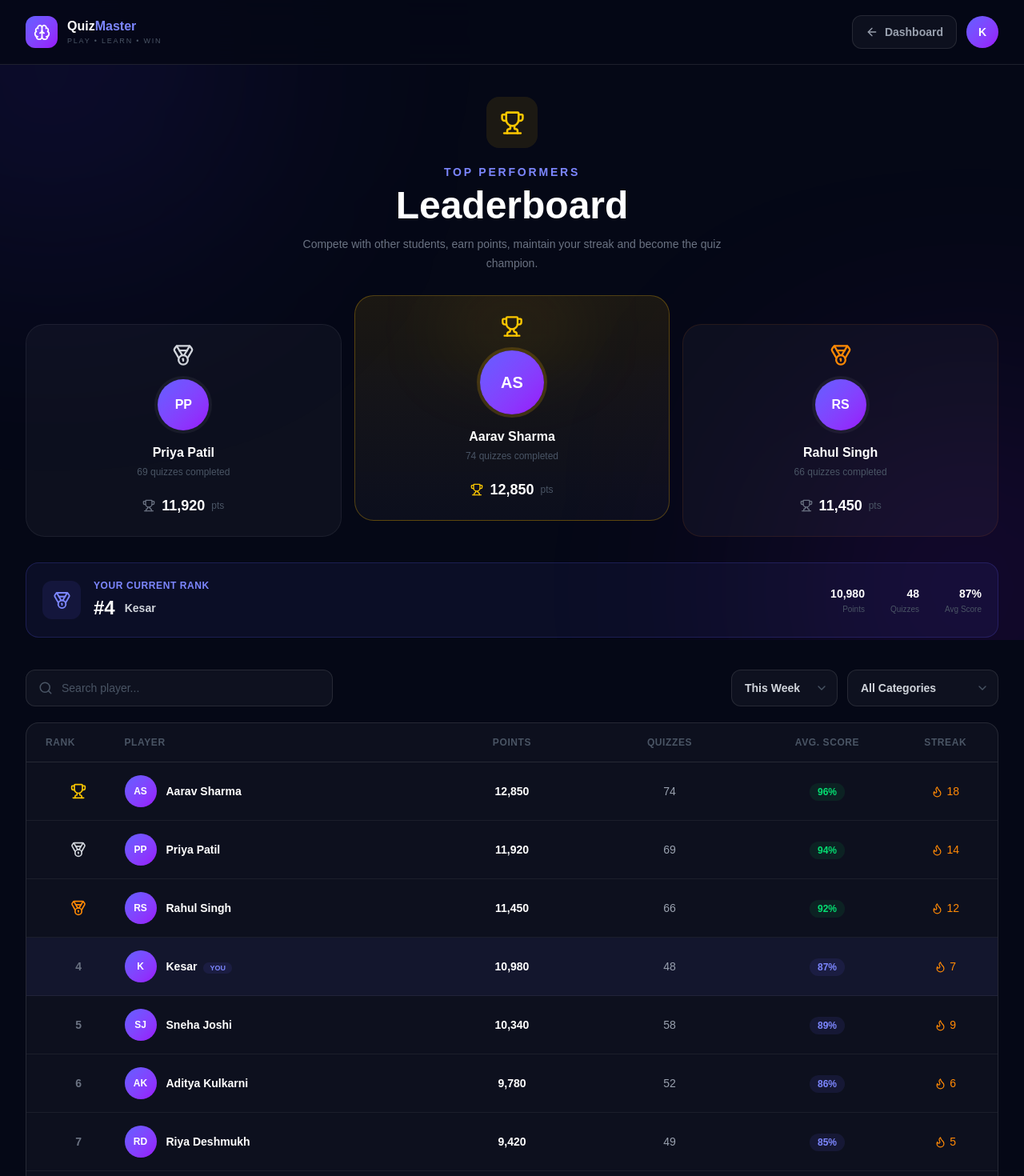
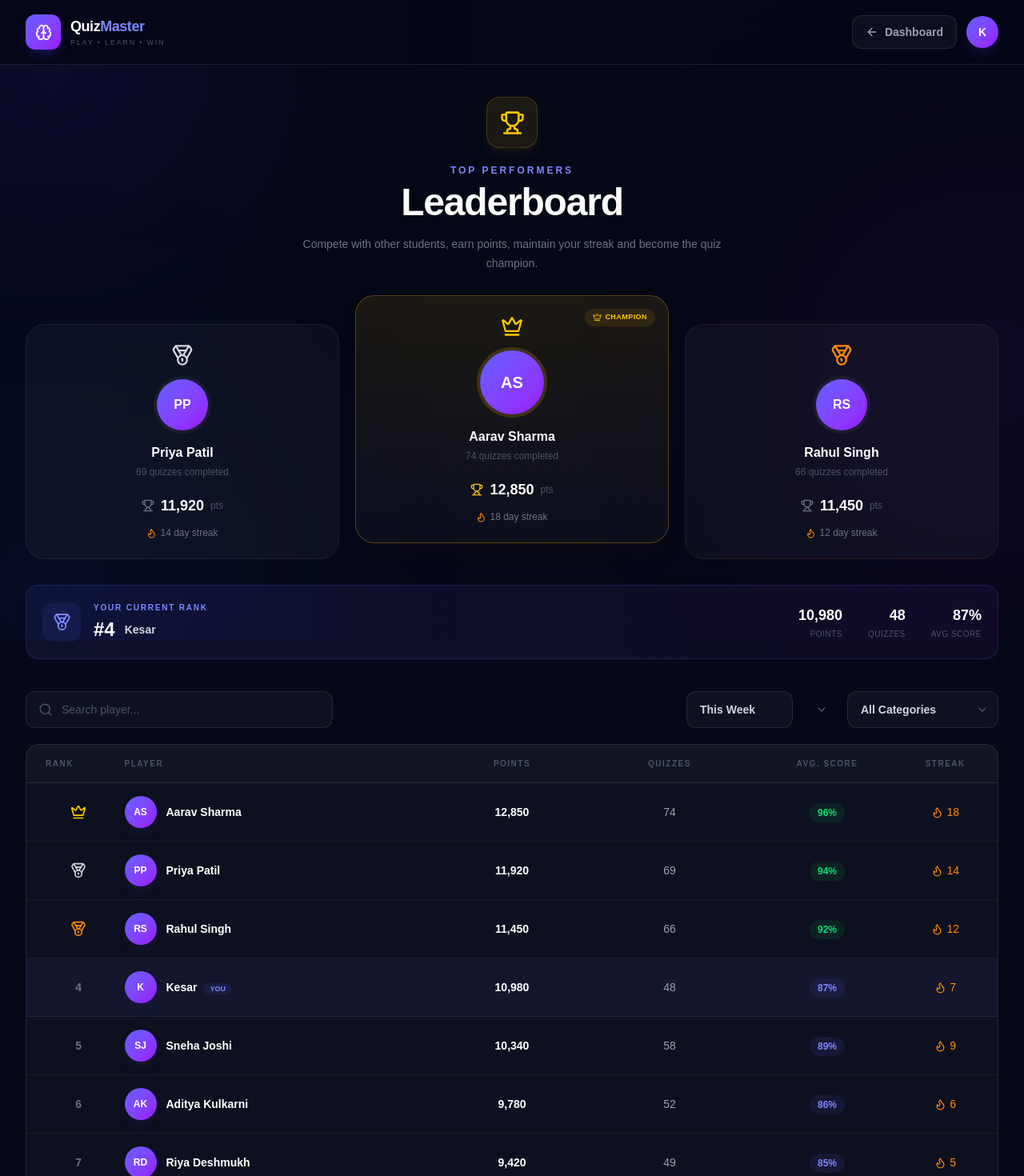
Before and after one commit to Kesarkarale/quize-platform, a Next.js app: page /leaderboard in a window 1280 px wide. Shown: the top 1470 px of the page at 80% size. Built offline with nearby package versions, Linux system fonts and the light colour scheme.

Commit message:
Update page.tsx

```diff
--- a/app/leaderboard/page.tsx
+++ b/app/leaderboard/page.tsx
@@ -2,22 +2,20 @@
 
 import { useEffect, useMemo, useState } from "react";
 import Link from "next/link";
-
 import {
   ArrowLeft,
   ArrowRight,
   Award,
-  BarChart3,
   Brain,
   ChevronDown,
   Flame,
   Medal,
   Search,
   Trophy,
-  Users,
   Zap,
+  Crown,
+  Star,
 } from "lucide-react";
-
 import { motion } from "framer-motion";
 
 type Player = {
@@ -134,24 +132,17 @@ const categories = [
 ];
 
 export default function LeaderboardPage() {
-  const [players, setPlayers] =
-    useState<Player[]>(initialPlayers);
-
-  const [period, setPeriod] =
-    useState("This Week");
-
-  const [category, setCategory] =
-    useState("All Categories");
-
+  const [players, setPlayers] = useState<Player[]>(initialPlayers);
+  const [period, setPeriod] = useState("This Week");
+  const [category, setCategory] = useState("All Categories");
   const [search, setSearch] = useState("");
 
   /* =========================================
-     UPDATE USER SCORE FROM RESULT
+     UPDATE USER SCORE FROM QUIZ RESULT
   ========================================= */
 
   useEffect(() => {
-    const savedResult =
-      localStorage.getItem("quizResult");
+    const savedResult = localStorage.getItem("quizResult");
 
     if (!savedResult) return;
 
@@ -163,16 +154,23 @@ export default function LeaderboardPage() {
       }
 
       setPlayers((currentPlayers) => {
-        const exists = currentPlayers.find(
+        const currentUser = currentPlayers.find(
           (player) => player.current
         );
 
-        if (!exists) {
+        if (!currentUser) {
           return currentPlayers;
         }
 
-        const updated = currentPlayers.map(
-          (player) => {
+        const alreadyUpdated = localStorage.getItem(
+          "leaderboardResultUpdated"
+        );
+
+        if (alreadyUpdated === savedResult) {
+          return currentPlayers;
+        }
+
+        const updatedPlayers = currentPlayers.map((player) => {
           if (!player.current) {
             return player;
           }
@@ -181,46 +179,50 @@ export default function LeaderboardPage() {
             ...player,
             points:
               player.points +
-                result.correct * 100,
-              quizzes:
-                player.quizzes + 1,
+              (typeof result.correct === "number"
+                ? result.correct * 100
+                : 0),
+            quizzes: player.quizzes + 1,
             score: result.score,
           };
-          }
-        );
+        });
 
-        return updated
+        const sortedPlayers = [...updatedPlayers]
           .sort((a, b) => b.points - a.points)
           .map((player, index) => ({
             ...player,
             rank: index + 1,
           }));
+
+        localStorage.setItem(
+          "leaderboardResultUpdated",
+          savedResult
+        );
+
+        return sortedPlayers;
       });
-    } catch {
-      // Ignore invalid localStorage data
+    } catch (error) {
+      console.error("Leaderboard result error:", error);
     }
   }, []);
 
   /* =========================================
-     SEARCH
+     SEARCH + FILTER
   ========================================= */
 
   const filteredPlayers = useMemo(() => {
     return players.filter((player) =>
-      player.name
-        .toLowerCase()
-        .includes(search.toLowerCase())
+      player.name.toLowerCase().includes(search.toLowerCase())
     );
   }, [players, search]);
 
   const topThree = players.slice(0, 3);
 
   const currentUser =
-    players.find((player) => player.current) ||
-    players[3];
+    players.find((player) => player.current) ?? players[3];
 
   return (
-    <main className="min-h-screen bg-[#050816] text-white">
+    <main className="min-h-screen overflow-x-hidden bg-[#050816] text-white">
       {/* =====================================
           BACKGROUND
       ===================================== */}
@@ -228,7 +230,9 @@ export default function LeaderboardPage() {
       <div className="pointer-events-none fixed inset-0 overflow-hidden">
         <div className="absolute -left-40 -top-40 h-[450px] w-[450px] rounded-full bg-indigo-600/15 blur-[140px]" />
 
-        <div className="absolute -bottom-40 -right-40 h-[450px] w-[450px] rounded-full bg-purple-600/15 blur-[140px]" />
+        <div className="absolute right-[-180px] top-[30%] h-[450px] w-[450px] rounded-full bg-purple-600/10 blur-[140px]" />
+
+        <div className="absolute -bottom-40 -left-40 h-[450px] w-[450px] rounded-full bg-blue-600/10 blur-[140px]" />
       </div>
 
       {/* =====================================
@@ -237,32 +241,36 @@ export default function LeaderboardPage() {
 
       <header className="sticky top-0 z-50 border-b border-white/10 bg-[#050816]/85 backdrop-blur-xl">
         <div className="mx-auto flex h-20 max-w-7xl items-center justify-between px-5 lg:px-8">
+          {/* LOGO */}
+
           <Link
             href="/student/dashboard"
-            className="flex items-center gap-3"
+            className="group flex items-center gap-3"
           >
-            <div className="flex h-10 w-10 items-center justify-center rounded-xl bg-gradient-to-br from-indigo-500 to-purple-600">
+            <div className="flex h-11 w-11 items-center justify-center rounded-xl bg-gradient-to-br from-indigo-500 to-purple-600 shadow-lg shadow-indigo-600/20 transition group-hover:scale-105">
               <Brain size={21} />
             </div>
 
             <div>
-              <h1 className="font-black">
+              <h1 className="text-lg font-black tracking-tight">
                 Quiz
                 <span className="text-indigo-400">
                   Master
                 </span>
               </h1>
 
-              <p className="hidden text-[9px] tracking-[0.2em] text-gray-600 sm:block">
+              <p className="hidden text-[9px] font-medium tracking-[0.2em] text-gray-600 sm:block">
                 PLAY • LEARN • WIN
               </p>
             </div>
           </Link>
 
+          {/* HEADER RIGHT */}
+
           <div className="flex items-center gap-3">
             <Link
               href="/student/dashboard"
-              className="flex items-center gap-2 rounded-xl border border-white/10 bg-white/[0.04] px-4 py-2.5 text-sm font-semibold text-gray-400 transition hover:bg-white/[0.08] hover:text-white"
+              className="flex items-center gap-2 rounded-xl border border-white/10 bg-white/[0.04] px-4 py-2.5 text-sm font-semibold text-gray-400 transition hover:border-white/20 hover:bg-white/[0.08] hover:text-white"
             >
               <ArrowLeft size={16} />
 
@@ -271,7 +279,7 @@ export default function LeaderboardPage() {
               </span>
             </Link>
 
-            <div className="flex h-10 w-10 items-center justify-center rounded-full bg-gradient-to-br from-indigo-500 to-purple-600 text-sm font-bold">
+            <div className="flex h-10 w-10 items-center justify-center rounded-full bg-gradient-to-br from-indigo-500 to-purple-600 text-sm font-bold shadow-lg shadow-indigo-600/20">
               K
             </div>
           </div>
@@ -283,53 +291,46 @@ export default function LeaderboardPage() {
       ===================================== */}
 
       <div className="relative z-10 mx-auto max-w-7xl px-5 py-10 lg:px-8">
-        {/* HERO */}
+        {/* =====================================
+            HERO
+        ===================================== */}
 
-        <motion.div
-          initial={{
-            opacity: 0,
-            y: 20,
-          }}
-          animate={{
-            opacity: 1,
-            y: 0,
-          }}
+        <motion.section
+          initial={{ opacity: 0, y: 20 }}
+          animate={{ opacity: 1, y: 0 }}
+          transition={{ duration: 0.5 }}
           className="text-center"
         >
-          <div className="mx-auto flex h-16 w-16 items-center justify-center rounded-2xl bg-yellow-500/10 text-yellow-400">
+          <div className="mx-auto flex h-16 w-16 items-center justify-center rounded-2xl border border-yellow-500/20 bg-yellow-500/10 text-yellow-400 shadow-lg shadow-yellow-500/5">
             <Trophy size={31} />
           </div>
 
-          <p className="mt-5 text-sm font-semibold uppercase tracking-[0.2em] text-indigo-400">
+          <p className="mt-5 text-xs font-bold uppercase tracking-[0.25em] text-indigo-400">
             Top Performers
           </p>
 
-          <h1 className="mt-2 text-4xl font-black sm:text-5xl">
+          <h1 className="mt-2 text-4xl font-black tracking-tight sm:text-5xl">
             Leaderboard
           </h1>
 
-          <p className="mx-auto mt-3 max-w-xl text-sm leading-6 text-gray-500">
+          <p className="mx-auto mt-4 max-w-xl text-sm leading-6 text-gray-500">
             Compete with other students, earn points,
             maintain your streak and become the quiz
             champion.
           </p>
-        </motion.div>
+        </motion.section>
 
         {/* =====================================
             PODIUM
         ===================================== */}
 
         <section className="mt-12">
-          <div className="grid items-end gap-4 md:grid-cols-3">
-            {/* SECOND */}
-
+          <div className="grid items-end gap-5 md:grid-cols-3">
             <PodiumCard
               player={topThree[1]}
               position={2}
               delay={0.15}
             />
-
-            {/* FIRST */}
 
             <PodiumCard
               player={topThree[0]}
@@ -337,8 +338,6 @@ export default function LeaderboardPage() {
               delay={0}
               first
             />
-
-            {/* THIRD */}
 
             <PodiumCard
               player={topThree[2]}
@@ -352,28 +351,20 @@ export default function LeaderboardPage() {
             USER RANK
         ===================================== */}
 
-        <motion.div
-          initial={{
-            opacity: 0,
-            y: 20,
-          }}
-          animate={{
-            opacity: 1,
-            y: 0,
-          }}
-          transition={{
-            delay: 0.3,
-          }}
-          className="mt-8 rounded-2xl border border-indigo-500/20 bg-indigo-500/[0.07] p-5"
+        <motion.section
+          initial={{ opacity: 0, y: 20 }}
+          animate={{ opacity: 1, y: 0 }}
+          transition={{ delay: 0.35 }}
+          className="mt-8 overflow-hidden rounded-2xl border border-indigo-500/20 bg-gradient-to-r from-indigo-500/[0.10] to-purple-500/[0.06] p-5 shadow-xl shadow-indigo-950/10"
         >
           <div className="flex flex-col gap-5 sm:flex-row sm:items-center sm:justify-between">
             <div className="flex items-center gap-4">
-              <div className="flex h-12 w-12 items-center justify-center rounded-xl bg-indigo-500/10 text-indigo-400">
+              <div className="flex h-12 w-12 shrink-0 items-center justify-center rounded-xl bg-indigo-500/10 text-indigo-400">
                 <Medal size={23} />
               </div>
 
               <div>
-                <p className="text-xs font-semibold uppercase tracking-wider text-indigo-400">
+                <p className="text-[10px] font-bold uppercase tracking-[0.18em] text-indigo-400">
                   Your Current Rank
                 </p>
 
@@ -406,7 +397,7 @@ export default function LeaderboardPage() {
               />
             </div>
           </div>
-        </motion.div>
+        </motion.section>
 
         {/* =====================================
             FILTERS
@@ -414,7 +405,7 @@ export default function LeaderboardPage() {
 
         <section className="mt-10">
           <div className="flex flex-col gap-4 lg:flex-row lg:items-center lg:justify-between">
-            {/* Search */}
+            {/* SEARCH */}
 
             <div className="relative w-full lg:max-w-sm">
               <Search
@@ -425,17 +416,15 @@ export default function LeaderboardPage() {
               <input
                 type="text"
                 value={search}
-                onChange={(e) =>
-                  setSearch(e.target.value)
-                }
+                onChange={(e) => setSearch(e.target.value)}
                 placeholder="Search player..."
-                className="w-full rounded-xl border border-white/10 bg-white/[0.04] py-3 pl-11 pr-4 text-sm text-white outline-none placeholder:text-gray-600 focus:border-indigo-500/50"
+                className="w-full rounded-xl border border-white/10 bg-white/[0.04] py-3 pl-11 pr-4 text-sm text-white outline-none transition placeholder:text-gray-600 focus:border-indigo-500/60 focus:bg-white/[0.06]"
               />
             </div>
 
-            {/* Filters */}
+            {/* FILTERS */}
 
-            <div className="flex flex-col gap-3 sm:flex-row">
+            <div className="grid grid-cols-1 gap-3 sm:grid-cols-2">
               <FilterSelect
                 value={period}
                 options={[
@@ -459,17 +448,13 @@ export default function LeaderboardPage() {
             TABLE
         ===================================== */}
 
-        <section className="mt-5 overflow-hidden rounded-2xl border border-white/10 bg-white/[0.035]">
-          {/* Desktop Header */}
+        <section className="mt-5 overflow-hidden rounded-2xl border border-white/10 bg-white/[0.035] shadow-2xl shadow-black/10">
+          {/* DESKTOP HEADER */}
 
-          <div className="hidden grid-cols-12 gap-4 border-b border-white/10 px-6 py-4 text-xs font-semibold uppercase tracking-wider text-gray-600 md:grid">
-            <div className="col-span-1">
-              Rank
-            </div>
+          <div className="hidden grid-cols-12 gap-4 border-b border-white/10 bg-white/[0.02] px-6 py-4 text-[10px] font-bold uppercase tracking-[0.15em] text-gray-600 md:grid">
+            <div className="col-span-1">Rank</div>
 
-            <div className="col-span-4">
-              Player
-            </div>
+            <div className="col-span-4">Player</div>
 
             <div className="col-span-2 text-center">
               Points
@@ -488,14 +473,16 @@ export default function LeaderboardPage() {
             </div>
           </div>
 
-          {/* Rows */}
+          {/* ROWS */}
 
           {filteredPlayers.length === 0 ? (
-            <div className="p-12 text-center">
+            <div className="p-14 text-center">
+              <div className="mx-auto flex h-14 w-14 items-center justify-center rounded-2xl bg-white/[0.04]">
                 <Search
-                size={30}
-                className="mx-auto text-gray-700"
+                  size={28}
+                  className="text-gray-700"
                 />
+              </div>
 
               <p className="mt-4 font-semibold text-gray-400">
                 No player found
@@ -509,14 +496,8 @@ export default function LeaderboardPage() {
             filteredPlayers.map((player, index) => (
               <motion.div
                 key={player.name}
-                initial={{
-                  opacity: 0,
-                  y: 8,
-                }}
-                animate={{
-                  opacity: 1,
-                  y: 0,
-                }}
+                initial={{ opacity: 0, y: 8 }}
+                animate={{ opacity: 1, y: 0 }}
                 transition={{
                   delay: index * 0.03,
                 }}
@@ -526,16 +507,14 @@ export default function LeaderboardPage() {
                     : "hover:bg-white/[0.025]"
                 }`}
               >
-                {/* Mobile */}
+                {/* MOBILE TOP */}
 
                 <div className="flex items-center gap-4 md:contents">
-                  {/* Rank */}
+                  {/* RANK */}
 
                   <div className="flex w-8 shrink-0 items-center justify-center md:col-span-1 md:w-auto">
                     {player.rank <= 3 ? (
-                      <RankIcon
-                        rank={player.rank}
-                      />
+                      <RankIcon rank={player.rank} />
                     ) : (
                       <span className="text-sm font-bold text-gray-500">
                         {player.rank}
@@ -543,10 +522,10 @@ export default function LeaderboardPage() {
                     )}
                   </div>
 
-                  {/* Player */}
+                  {/* PLAYER */}
 
                   <div className="flex min-w-0 flex-1 items-center gap-3 md:col-span-4">
-                    <div className="flex h-10 w-10 shrink-0 items-center justify-center rounded-full bg-gradient-to-br from-indigo-500 to-purple-600 text-xs font-bold">
+                    <div className="flex h-10 w-10 shrink-0 items-center justify-center rounded-full bg-gradient-to-br from-indigo-500 to-purple-600 text-xs font-bold shadow-lg shadow-indigo-600/10">
                       {player.avatar}
                     </div>
 
@@ -567,7 +546,7 @@ export default function LeaderboardPage() {
                     </div>
                   </div>
 
-                  {/* Mobile points */}
+                  {/* MOBILE POINTS */}
 
                   <div className="text-right md:hidden">
                     <p className="text-sm font-black">
@@ -581,23 +560,23 @@ export default function LeaderboardPage() {
                   </div>
                 </div>
 
-                {/* Desktop Points */}
+                {/* DESKTOP POINTS */}
 
                 <div className="hidden text-center text-sm font-bold md:col-span-2 md:block">
                   {player.points.toLocaleString()}
                 </div>
 
-                {/* Desktop Quizzes */}
+                {/* DESKTOP QUIZZES */}
 
                 <div className="hidden text-center text-sm text-gray-400 md:col-span-2 md:block">
                   {player.quizzes}
                 </div>
 
-                {/* Desktop Score */}
+                {/* DESKTOP SCORE */}
 
                 <div className="hidden text-center md:col-span-2 md:block">
                   <span
-                    className={`rounded-full px-2.5 py-1 text-xs font-bold ${
+                    className={`inline-flex rounded-full px-2.5 py-1 text-xs font-bold ${
                       player.score >= 90
                         ? "bg-green-500/10 text-green-400"
                         : player.score >= 75
@@ -609,14 +588,14 @@ export default function LeaderboardPage() {
                   </span>
                 </div>
 
-                {/* Desktop Streak */}
+                {/* DESKTOP STREAK */}
 
                 <div className="hidden items-center justify-center gap-1 text-sm text-orange-400 md:col-span-1 md:flex">
                   <Flame size={15} />
                   {player.streak}
                 </div>
 
-                {/* Mobile Bottom Stats */}
+                {/* MOBILE STATS */}
 
                 <div className="mt-4 grid grid-cols-3 gap-3 border-t border-white/[0.06] pt-4 md:hidden">
                   <MobileStat
@@ -674,7 +653,7 @@ export default function LeaderboardPage() {
         ===================================== */}
 
         <section className="mt-10 pb-10">
-          <div className="relative overflow-hidden rounded-3xl border border-indigo-500/20 bg-gradient-to-r from-indigo-600/15 to-purple-600/10 p-7 text-center sm:p-10">
+          <div className="relative overflow-hidden rounded-3xl border border-indigo-500/20 bg-gradient-to-r from-indigo-600/15 to-purple-600/10 p-7 text-center shadow-2xl shadow-indigo-950/10 sm:p-10">
             <div className="pointer-events-none absolute left-1/2 top-0 h-40 w-80 -translate-x-1/2 rounded-full bg-indigo-500/10 blur-[100px]" />
 
             <div className="relative">
@@ -686,14 +665,14 @@ export default function LeaderboardPage() {
                 Ready to climb the leaderboard?
               </h2>
 
-              <p className="mx-auto mt-2 max-w-lg text-sm text-gray-500">
+              <p className="mx-auto mt-2 max-w-lg text-sm leading-6 text-gray-500">
                 Take another quiz, earn more points and
                 move one step closer to the #1 spot.
               </p>
 
               <Link
                 href="/quiz"
-                className="mt-6 inline-flex items-center gap-2 rounded-xl bg-gradient-to-r from-indigo-600 to-purple-600 px-6 py-3.5 font-bold shadow-lg shadow-indigo-600/20 transition hover:scale-[1.02]"
+                className="mt-6 inline-flex items-center gap-2 rounded-xl bg-gradient-to-r from-indigo-600 to-purple-600 px-6 py-3.5 text-sm font-bold shadow-lg shadow-indigo-600/20 transition hover:-translate-y-0.5 hover:shadow-indigo-600/30"
               >
                 Start New Quiz
                 <ArrowRight size={17} />
@@ -737,14 +716,17 @@ function PodiumCard({
       }}
       className={`relative overflow-hidden rounded-3xl border p-6 text-center ${
         first
-          ? "border-yellow-500/30 bg-gradient-to-b from-yellow-500/[0.10] to-white/[0.03] md:-translate-y-5"
+          ? "border-yellow-500/30 bg-gradient-to-b from-yellow-500/[0.10] to-white/[0.03] shadow-xl shadow-yellow-950/10 md:-translate-y-5"
           : position === 2
           ? "border-gray-400/10 bg-white/[0.035]"
           : "border-orange-500/10 bg-white/[0.035]"
       }`}
     >
       {first && (
-        <div className="absolute left-1/2 top-0 h-20 w-40 -translate-x-1/2 rounded-full bg-yellow-500/10 blur-[50px]" />
+        <div className="absolute right-4 top-4 flex items-center gap-1 rounded-full bg-yellow-500/10 px-2.5 py-1 text-[9px] font-bold uppercase tracking-wider text-yellow-400">
+          <Crown size={11} />
+          Champion
+        </div>
       )}
 
       <div className="relative">
@@ -788,6 +770,14 @@ function PodiumCard({
             pts
           </span>
         </div>
+
+        <div className="mt-3 flex items-center justify-center gap-1 text-xs text-gray-500">
+          <Flame
+            size={13}
+            className="text-orange-400"
+          />
+          {player.streak} day streak
+        </div>
       </div>
     </motion.div>
   );
@@ -808,22 +798,22 @@ function RankIcon({
 
   if (rank === 1) {
     return (
-      <div className="text-yellow-400">
-        <Trophy size={size} />
+      <div className="flex items-center justify-center text-yellow-400">
+        <Crown size={size} />
       </div>
     );
   }
 
   if (rank === 2) {
     return (
-      <div className="text-gray-300">
+      <div className="flex items-center justify-center text-gray-300">
         <Medal size={size} />
       </div>
     );
   }
 
   return (
-    <div className="text-orange-400">
+    <div className="flex items-center justify-center text-orange-400">
       <Medal size={size} />
     </div>
   );
@@ -842,11 +832,11 @@ function MiniStat({
 }) {
   return (
     <div className="text-center sm:text-right">
-      <p className="text-sm font-black">
+      <p className="text-base font-black sm:text-lg">
         {value}
       </p>
 
-      <p className="mt-0.5 text-[10px] text-gray-600">
+      <p className="mt-0.5 text-[10px] uppercase tracking-wider text-gray-600">
         {label}
       </p>
     </div>
@@ -870,16 +860,14 @@ function FilterSelect({
     <div className="relative">
       <select
         value={value}
-        onChange={(e) =>
-          onChange(e.target.value)
-        }
-        className="w-full appearance-none rounded-xl border border-white/10 bg-white/[0.04] py-3 pl-4 pr-10 text-sm font-semibold text-gray-300 outline-none transition focus:border-indigo-500/50 sm:w-auto"
+        onChange={(e) => onChange(e.target.value)}
+        className="w-full appearance-none rounded-xl border border-white/10 bg-white/[0.04] py-3 pl-4 pr-10 text-sm font-semibold text-gray-300 outline-none transition focus:border-indigo-500/50 focus:bg-white/[0.06] sm:w-auto"
       >
         {options.map((option) => (
           <option
             key={option}
             value={option}
-            className="bg-[#0b1024]"
+            className="bg-[#101426] text-white"
           >
             {option}
           </option>
@@ -907,7 +895,7 @@ function MobileStat({
 }) {
   return (
     <div className="text-center">
-      <p className="text-sm font-bold text-gray-300">
+      <p className="text-sm font-black">
         {value}
       </p>
 
@@ -936,7 +924,7 @@ function InfoCard({
   bgClass: string;
 }) {
   return (
-    <div className="rounded-2xl border border-white/10 bg-white/[0.035] p-5">
+    <div className="group rounded-2xl border border-white/10 bg-white/[0.035] p-5 transition hover:-translate-y-1 hover:border-white/15 hover:bg-white/[0.05]">
       <div
         className={`flex h-11 w-11 items-center justify-center rounded-xl ${bgClass} ${iconClass}`}
       >
```
Lines whose indentation alone changed are shown as unchanged.
